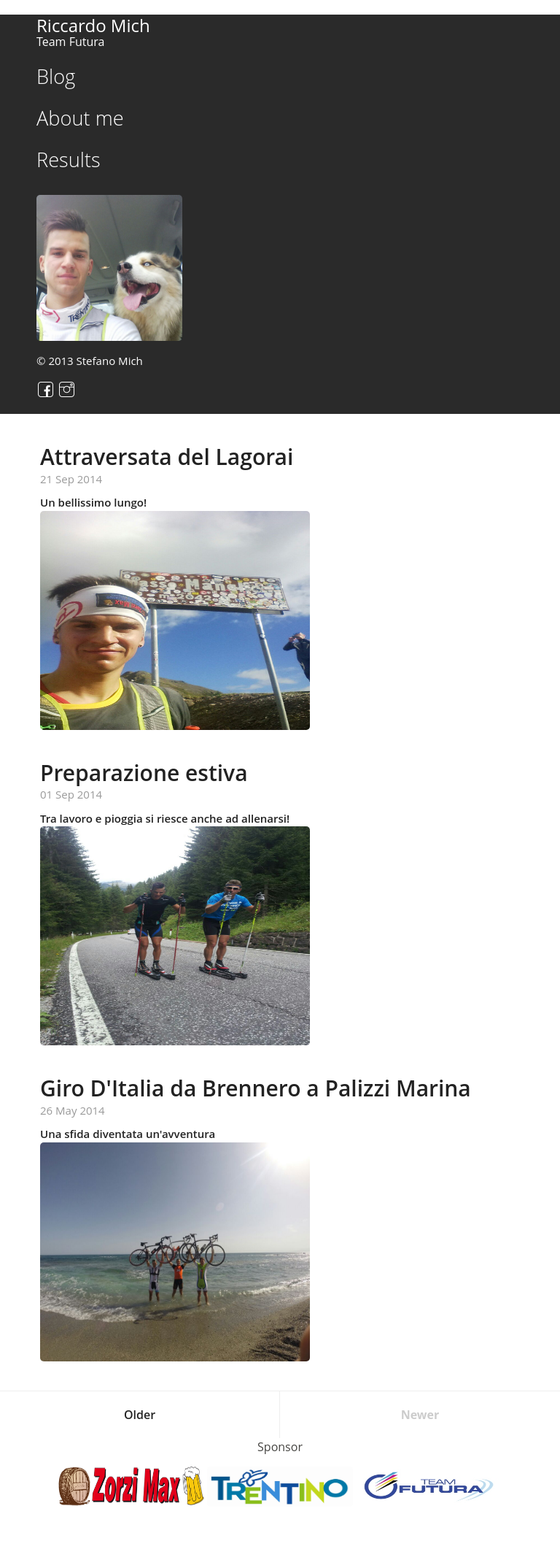
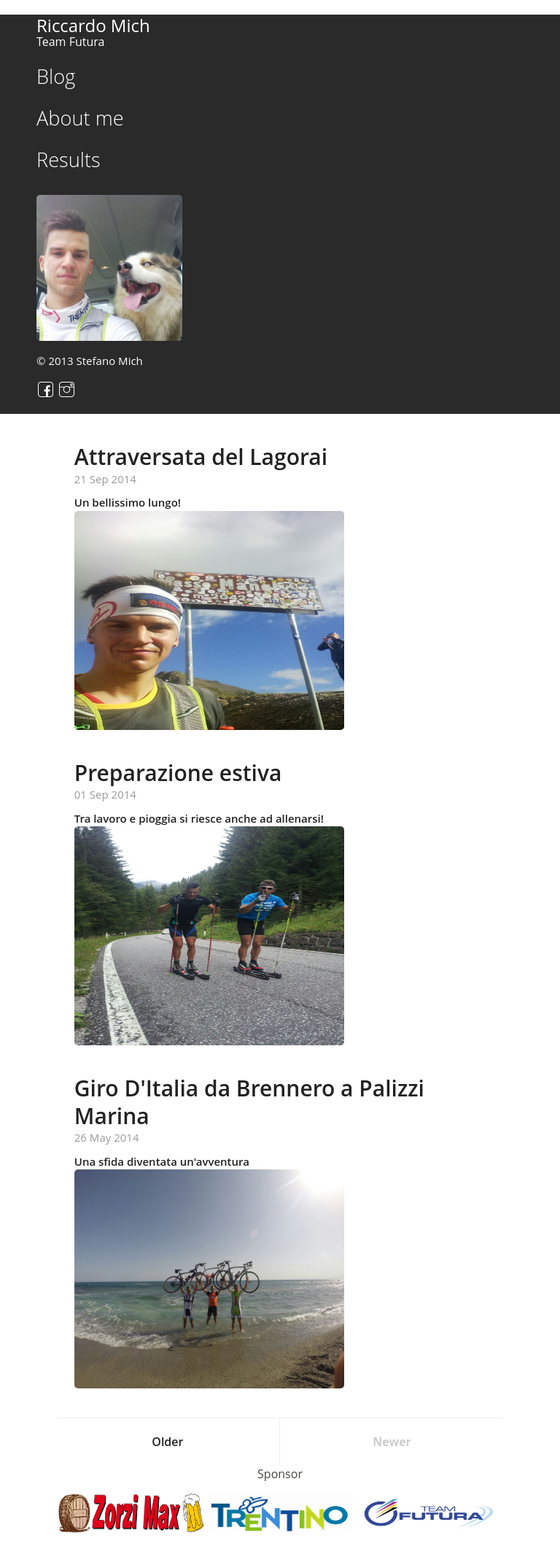
Before and after one commit to stefanomich22/mich93.github.io, a Jekyll site: the page built from index.html, in a window 768 px wide. Shown: the whole page at 73% size. Built offline with Jekyll 4.4.1, drawn with Linux system fonts in a browser that asks for light colours; Markdown is read by kramdown in place of the engine named in the settings; the list of posts is cut into pages by our own code; before the commit the page ends 2085 px from its top, so only the background shows below that.

Commit message:
Update hyde.css

```diff
--- a/public/css/hyde.css
+++ b/public/css/hyde.css
@@ -379,10 +379,11 @@
   	margin-left: 50px;
   	margin-right: 50px;
   }
-  .posts {
-    margin-left: 50px;
-    margin-right: 50px;
-  }
+  .container {
+    margin-left: 10%;
+    margin-right: 10%;
+    width: 80%;
+}
   .postimg{
 	width: 370px;
 	height:300px;
```
